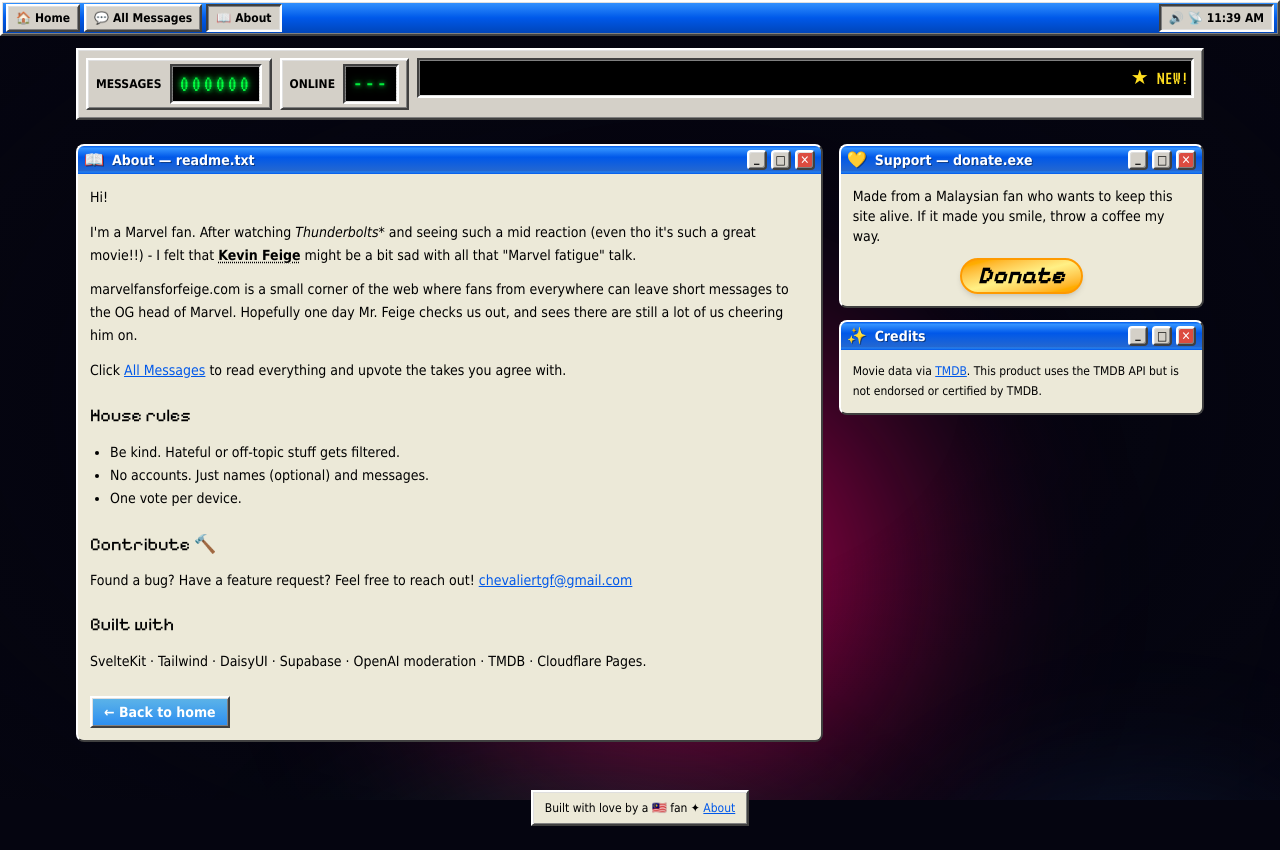
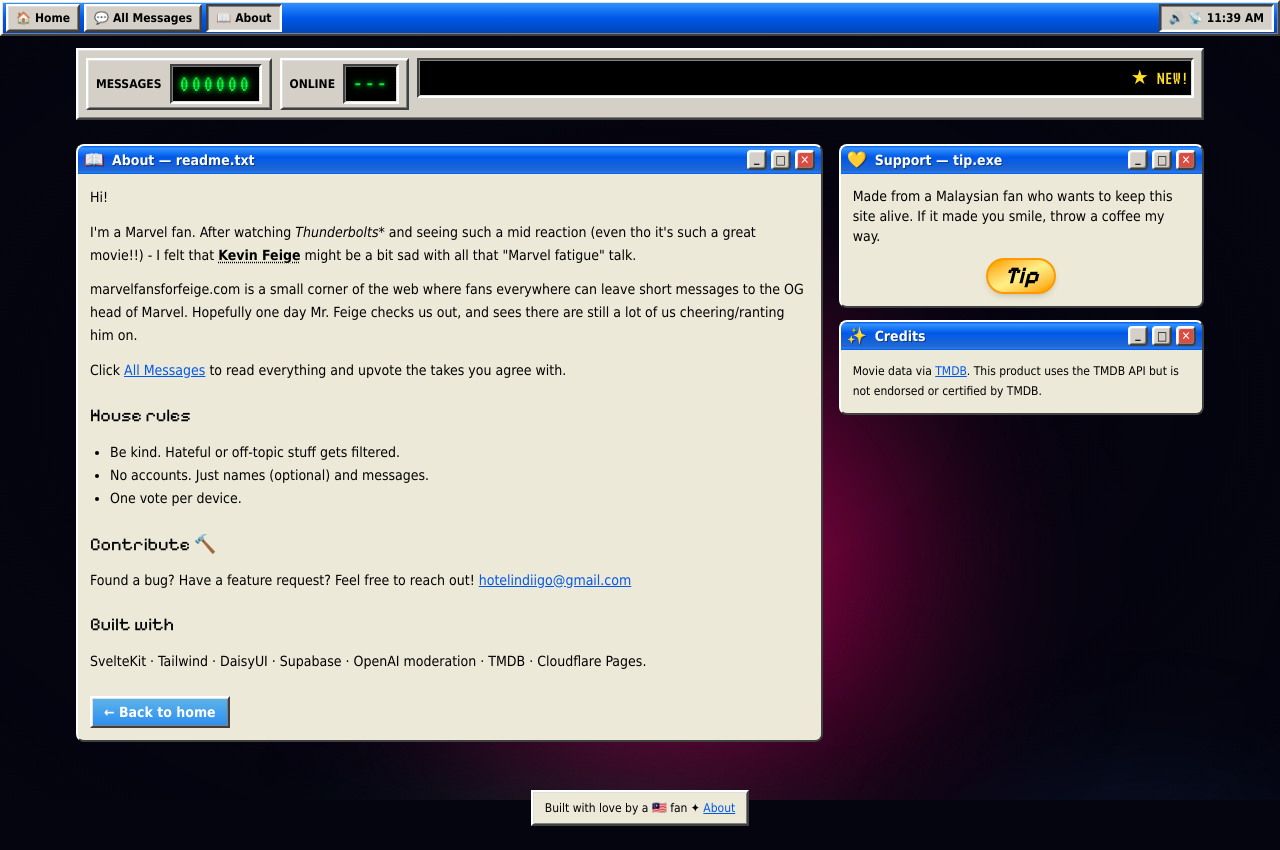
Before and after one commit to tangafoo/malaysia-krakoa, a SvelteKit app: page /about in a window 1280 px wide. Built offline with nearby package versions, Linux system fonts and the light colour scheme; no server answers; the database is empty; a web font is replaced by a local one.

Commit message:
Update copy

```diff
--- a/src/routes/+page.svelte
+++ b/src/routes/+page.svelte
@@ -138,7 +138,7 @@
 {/snippet}
 
 {#snippet top3()}
-	<XPWindow title="Top 3 Messages for Kevin" icon="🔥">
+	<XPWindow title="Top 3 Messages for K.E.V.I.N" icon="🔥">
 		{#if data.top3.length === 0}
 			<p class="font-tahoma py-4 text-center text-sm text-[#404040]">
 				No messages yet. Be the first to send one!
--- a/src/routes/about/+page.svelte
+++ b/src/routes/about/+page.svelte
@@ -29,9 +29,9 @@
 					> might be a bit sad with all that "Marvel fatigue" talk.
 				</p>
 				<p>
-					marvelfansforfeige.com is a small corner of the web where fans from everywhere can leave
-					short messages to the OG head of Marvel. Hopefully one day Mr. Feige checks us out, and
-					sees there are still a lot of us cheering him on.
+					marvelfansforfeige.com is a small corner of the web where fans everywhere can leave short
+					messages to the OG head of Marvel. Hopefully one day Mr. Feige checks us out, and sees
+					there are still a lot of us cheering/ranting him on.
 				</p>
 				<p>
 					Click <a href="/comments" class="text-xp-blue underline">All Messages</a> to read everything
@@ -48,7 +48,7 @@
 				<p class="font-tahoma text-sm">
 					Found a bug? Have a feature request? Feel free to reach out! <a
 						href="mailto:chevaliertgf@gmail.com"
-						class="text-xp-blue underline">chevaliertgf@gmail.com</a
+						class="text-xp-blue underline">hotelindiigo@gmail.com</a
 					>
 				</p>
 
@@ -65,7 +65,7 @@
 	</div>
 
 	<aside class="flex flex-col gap-3">
-		<XPWindow title="Support — donate.exe" icon="💛">
+		<XPWindow title="Support — tip.exe" icon="💛">
 			<p class="font-tahoma text-sm">
 				Made from a Malaysian fan who wants to keep this site alive. If it made you smile, throw a
 				coffee my way.
@@ -77,7 +77,7 @@
 					rel="noreferrer"
 					class="font-coral-pixels inline-block max-w-fit rounded-full border-2 border-amber-500 bg-gradient-to-br from-amber-500 via-yellow-200 to-amber-500 px-4 text-2xl font-bold italic shadow-md hover:scale-105"
 				>
-					Donate
+					Tip
 				</a>
 			</div>
 		</XPWindow>
```
